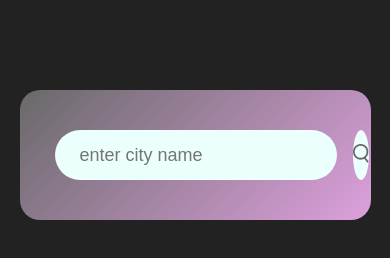
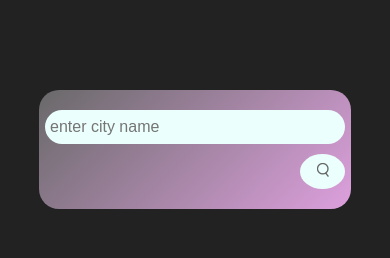
Before and after one commit to anamiikajha/weatherApp, a plain HTML site: page index.html in a window 390 px wide. Drawn offline with Linux system fonts and the light colour scheme.

Commit message:
Update style.css

```diff
--- a/style.css
+++ b/style.css
@@ -78,7 +78,7 @@ body{
     margin-right: 10px;
 }
 .humidity, .wind{
-    font-size: 28px;
+    font-size: 20px;
     margin-top: -6px;
 }
 .weather{
@@ -87,7 +87,39 @@ body{
 .error{
     text-align: left;
     margin-left: 10px;
-    font-size: 14px;
+    font-size: 12px;
     margin-top: 10px;
     display: none;
 }
+@media only screen and (max-width: 500px) {
+    .card{
+        box-sizing: border-box;
+        width: 80vw;
+        max-width: 80vw;
+        padding: 20px 6px;
+    }
+    .search{
+        flex-direction: column;
+        display: flex;
+        align-items: center;
+        justify-content: center;
+    }
+    .search input{
+        width: 100%;
+        margin: 0px auto;
+        padding: 8px 5px;
+        height: 45px;
+        font-size: 16px;
+    }
+    .search button{
+        margin-top: 10px;
+        align-self: self-end;
+        height: 35px;
+        width: 45px;
+        border-radius: 55%;
+        border: none;
+    }
+    .search button img{
+        width: 12px;
+    }
+    }
```
